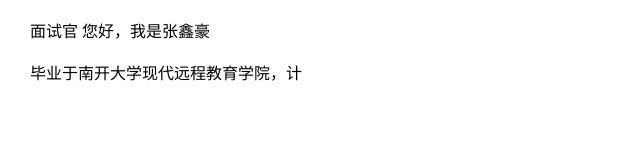
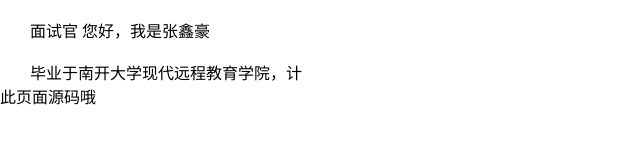
Before and after one commit to zhangdaochang/cv, a plain HTML site: page src/index.html in a window 1280 px wide. Shown: the whole page, without its empty margins (0-640 px from the left). Drawn offline with Linux system fonts and the light colour scheme.

Commit message:
源码哦

```diff
--- a/src/index.html
+++ b/src/index.html
@@ -11,6 +11,8 @@
     <div id="cvShow"></div>
     <style id="cv"></style>
     <div id="yinyang"></div>
+
+    <footer><a href="https://github.com/zhangdaochang/cv">此页面源码哦</a></footer>
     <script src="js/main.js"></script>
 </body>
 </html>
```
